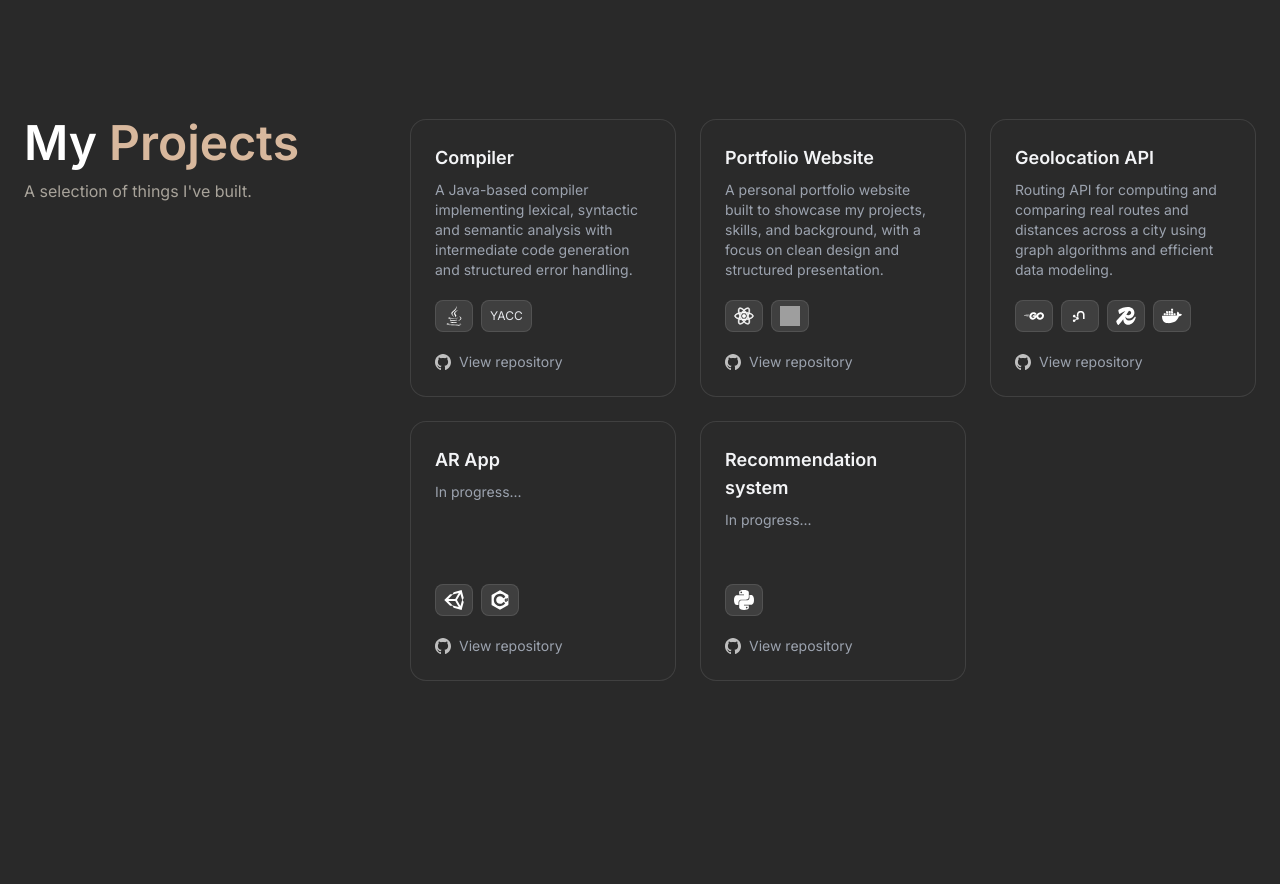
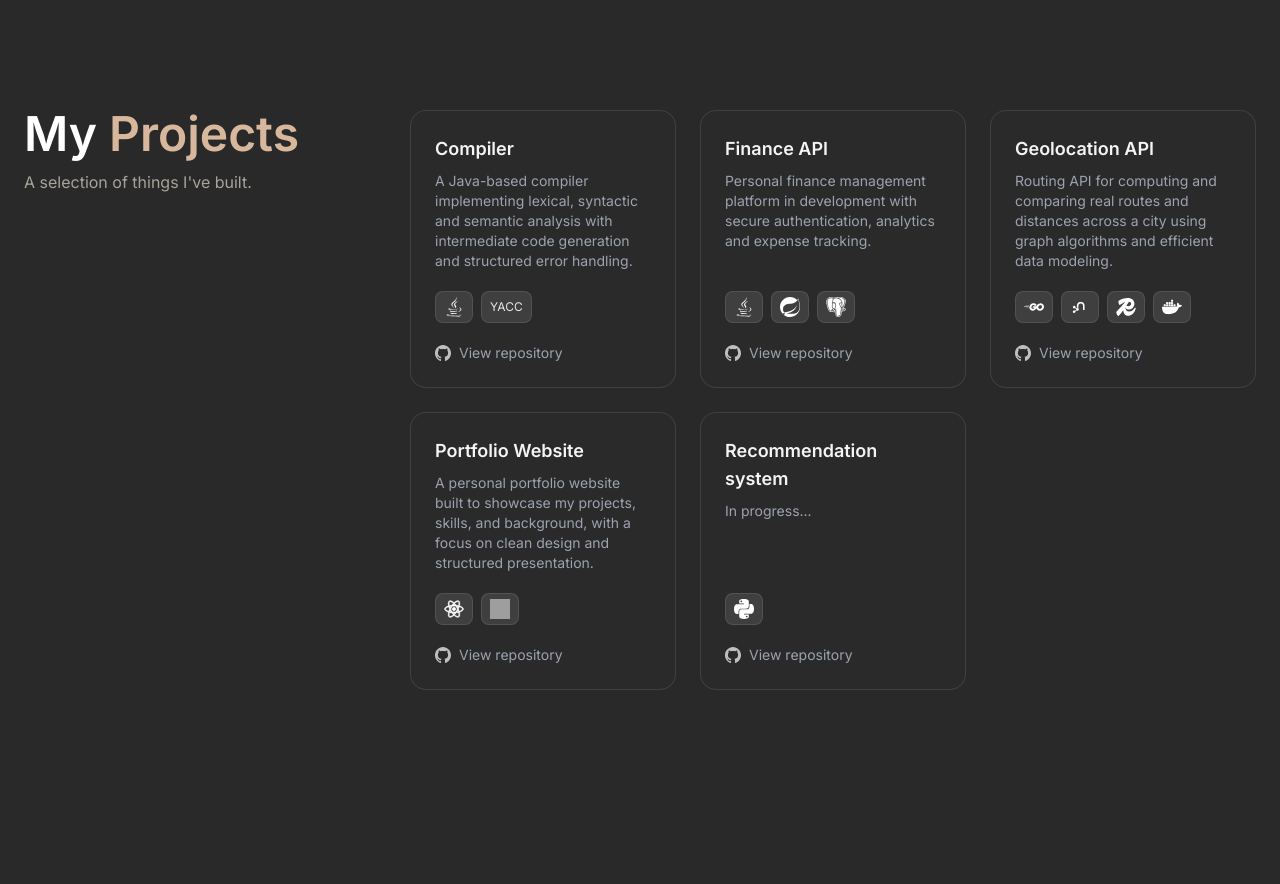
Before and after one commit to alvarezzramiro/Portfolio, a React (Vite) app: page / in a window 1280 px wide. Shown: the part 1640-2524 px from the top of the page. Built offline with nearby package versions, Linux system fonts and the light colour scheme; grey boxes are pictures that could not be loaded.

Commit message:
Project update

```diff
--- a/src/shared/data/projects.js
+++ b/src/shared/data/projects.js
@@ -16,6 +16,8 @@ import pythonlogo from "/icons/hard-skills/pythonlogo.svg"
 import csharplogo from "/icons/hard-skills/csharplogo.svg"
 import unitylogo from "/icons/hard-skills/unitylogo.svg"
 import redislogo from "/icons/hard-skills/redislogo.svg"
+import springLogo from "/icons/hard-skills/springlogo.svg"
+import postgresqlLogo from "/icons/hard-skills/postgresqllogo.svg"
 
 export const projects = [
   {
@@ -29,13 +31,14 @@ export const projects = [
     ],
   },
   {
-    title: "Portfolio Website",
-    description: "A personal portfolio website built to showcase my projects, skills, and background, with a focus on clean design and structured presentation.",
-    logo: portfolio,
-    repo: "https://github.com/alvarezzramiro/Portfolio",
+    title: "Finance API",
+    description: "Personal finance management platform in development with secure authentication, analytics and expense tracking.",
+    logo: ar,
+    repo: "https://github.com/alvarezzramiro/Finance",
     technologies: [
-      { name: "React", icon: reactlogo },
-      { name: "JavaScript", icon: jslogo }
+      { name: "Java", icon: javalogo },
+      { name: "Spring", icon: springLogo },
+      { name: "PostgreSQL", icon: postgresqlLogo }
     ],
   },
   {
@@ -51,13 +54,13 @@ export const projects = [
     ],
   },
   {
-    title: "AR App",
-    description: "In progress...",
-    logo: ar,
-    repo: "#",
+    title: "Portfolio Website",
+    description: "A personal portfolio website built to showcase my projects, skills, and background, with a focus on clean design and structured presentation.",
+    logo: portfolio,
+    repo: "https://github.com/alvarezzramiro/Portfolio",
     technologies: [
-      { name: "Unity", icon: unitylogo },
-      { name: "C#", icon: csharplogo }
+      { name: "React", icon: reactlogo },
+      { name: "JavaScript", icon: jslogo }
     ],
   },
   {
```
Also changed, not shown: public/icons/hard-skills/springlogo.svg (added).
